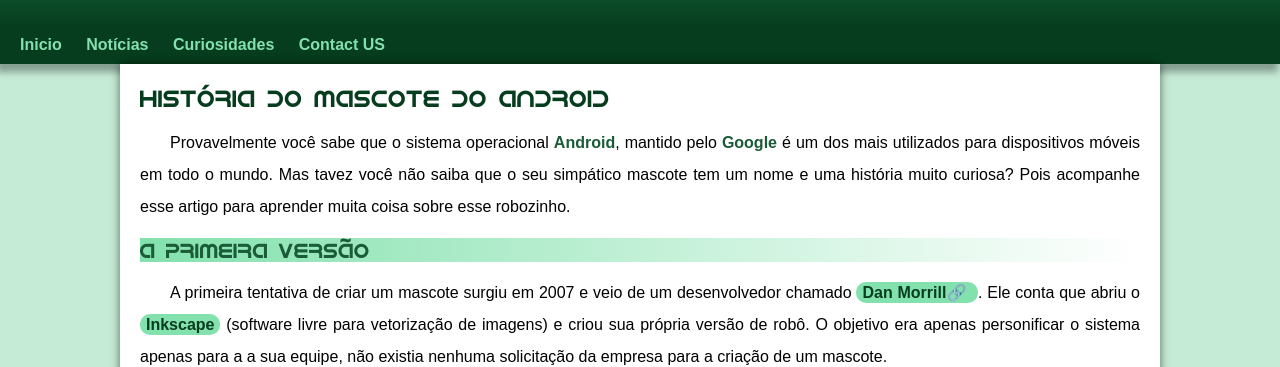
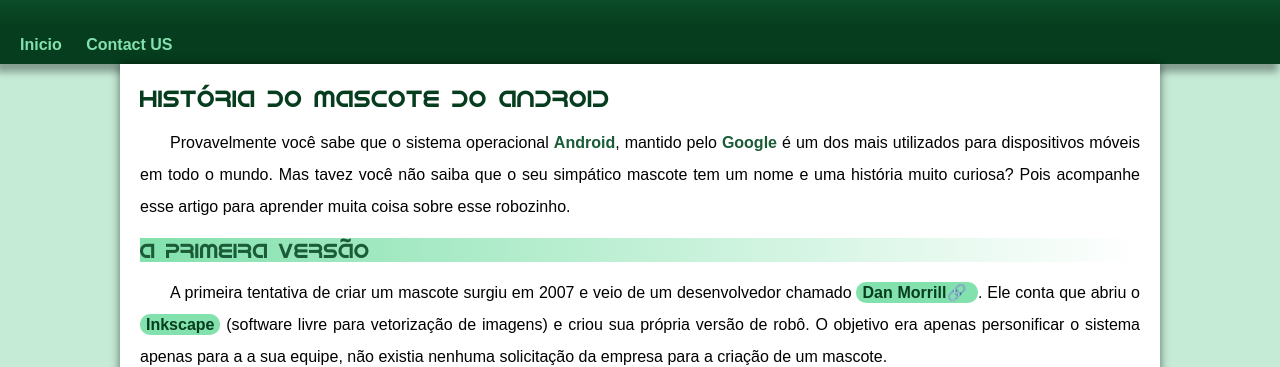
Before and after one commit to tcnwally/projeto-android, a plain HTML site: page index.html in a window 1280 px wide. Shown: the part 164-531 px from the top of the page. Drawn offline with Linux system fonts and the light colour scheme.

Commit message:
problema corrigido

```diff
--- a/index.html
+++ b/index.html
@@ -16,8 +16,6 @@
 <nav>
 
     <a href="#">Inicio</a>
-    <a href="#">Notícias</a>
-    <a href="#">Curiosidades</a>
     <a href="#">Contact US</a>
 
 </nav>
```
